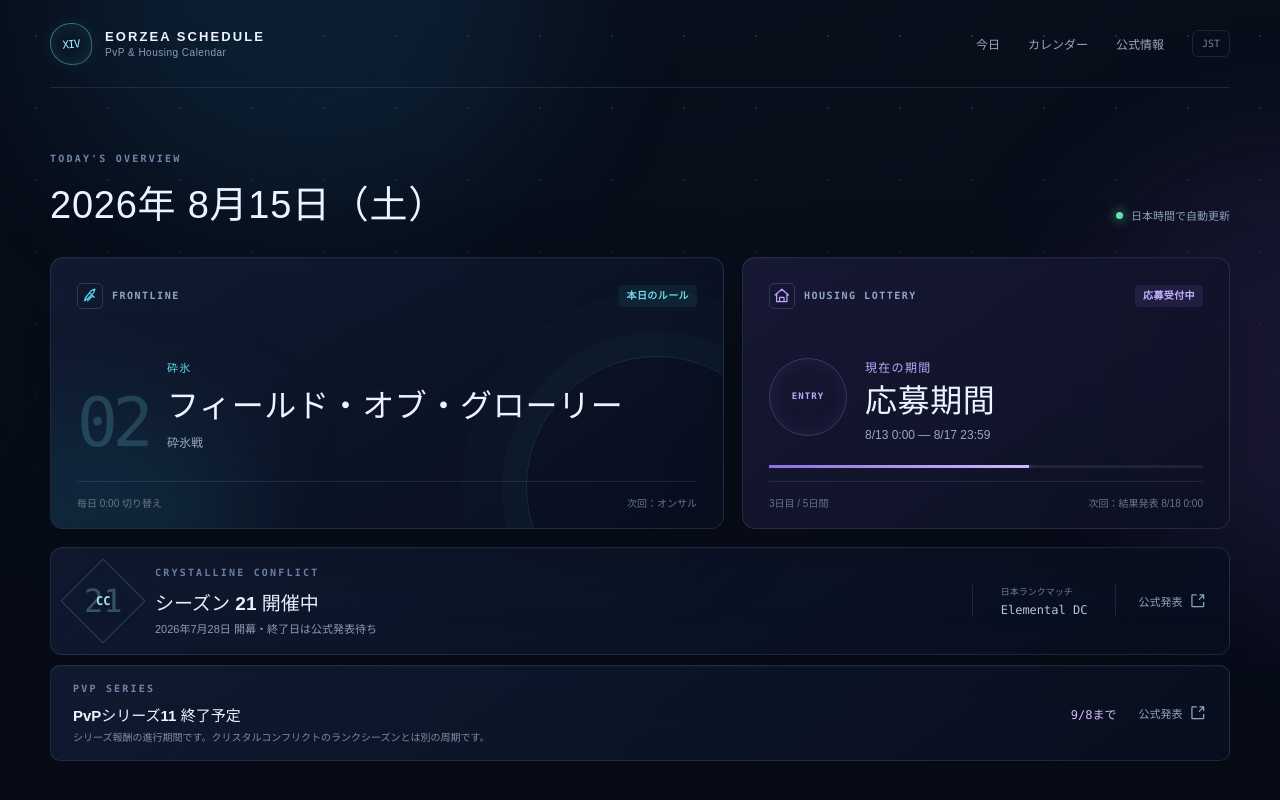
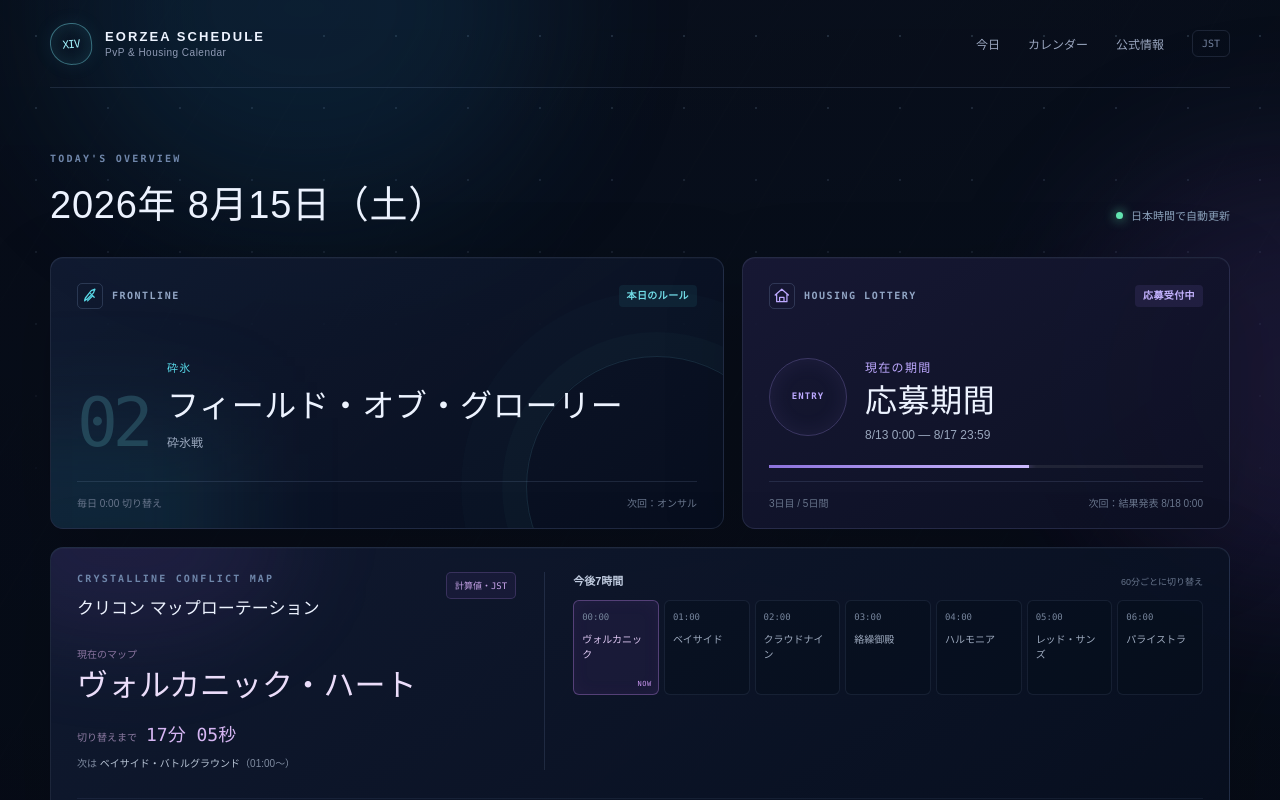
Before and after one commit to naikasann/ff14_calendar, a Next.js app: page / in a window 1280 px wide. Shown: the top 800 px of the page. Built offline with nearby package versions, Linux system fonts and the light colour scheme.

Commit message:
Show live Crystalline Conflict map rotation

```diff
--- a/app/page.tsx
+++ b/app/page.tsx
@@ -10,6 +10,10 @@
   getUpcomingOfficialEvents,
   type OfficialEvent,
 } from "./official-events";
+import {
+  formatCcRemaining,
+  getCrystallineConflictSchedule,
+} from "./cc-rotation";
 import {
   CC_SEASON,
   addDays,
@@ -157,6 +161,60 @@
   );
 }
 
+const JST_TIME_FORMATTER = new Intl.DateTimeFormat("ja-JP", {
+  timeZone: "Asia/Tokyo",
+  hour: "2-digit",
+  minute: "2-digit",
+  hour12: false,
+});
+
+function CrystallineConflictRotation() {
+  const [currentTime, setCurrentTime] = useState<number | null>(null);
+
+  useEffect(() => {
+    const updateTime = () => setCurrentTime(Date.now());
+    updateTime();
+    const timer = window.setInterval(updateTime, 1_000);
+    return () => window.clearInterval(timer);
+  }, []);
+
+  if (currentTime === null) {
+    return <article className="cc-rotation-card cc-loading" aria-label="クリスタルコンフリクトのマップを計算中">マップ情報を計算中…</article>;
+  }
+
+  const now = new Date(currentTime);
+  const schedule = getCrystallineConflictSchedule(now);
+  const [current, next] = schedule;
+
+  return (
+    <article className="cc-rotation-card">
+      <div className="cc-current">
+        <div className="cc-card-heading">
+          <div><p className="eyebrow">CRYSTALLINE CONFLICT MAP</p><h2>クリコン マップローテーション</h2></div>
+          <span className="calculated-chip">計算値・JST</span>
+        </div>
+        <p className="cc-now-label">現在のマップ</p>
+        <strong className="cc-map-name">{current.map.name}</strong>
+        <div className="cc-countdown"><span>切り替えまで</span><strong>{formatCcRemaining(now, current.endsAt)}</strong></div>
+        <p className="cc-next-map">次は <strong>{next.map.name}</strong>（{JST_TIME_FORMATTER.format(next.startsAt)}〜）</p>
+      </div>
+      <div className="cc-timeline" aria-label="今後7時間のマップ予定">
+        <div className="cc-timeline-heading"><strong>今後7時間</strong><span>60分ごとに切り替え</span></div>
+        <ol>
+          {schedule.map((slot, index) => (
+            <li className={index === 0 ? "active" : ""} key={`${slot.startsAt.toISOString()}-${slot.map.id}`}>
+              <time>{JST_TIME_FORMATTER.format(slot.startsAt)}</time>
+              <span>{slot.map.shortName}</span>
+              {index === 0 && <small>NOW</small>}
+            </li>
+          ))}
+        </ol>
+      </div>
+      <p className="cc-calculation-note">※ 公式の順番と60分周期を、確認済みの基準時刻から計算しています。メンテナンス後などはゲーム内のコンテンツファインダーもご確認ください。</p>
+    </article>
+  );
+}
+
 function TodayPanel({ today }: { today: CalendarDate }) {
   const frontline = getFrontlineForDate(today);
   const nextFrontline = getFrontlineForDate(addDays(today, 1));
@@ -200,6 +258,8 @@
           </div>
         </article>
       </div>
+
+      <CrystallineConflictRotation />
 
       <article className="season-card">
         <div className="season-emblem"><span>CC</span><small>21</small></div>
@@ -278,6 +338,7 @@
   const sources = [
     ["フロントライン周期", "https://jp.finalfantasyxiv.com/lodestone/topics/detail/072b03a01b057707a9b9b6476c898c9ed3c7c4a4"],
     ["ハウジング抽選", "https://jp.finalfantasyxiv.com/lodestone/topics/detail/ffe05674f919dad5f4f13d443f2fd7067a3dc2b0"],
+    ["クリコンマップ周期", "https://jp.finalfantasyxiv.com/lodestone/topics/detail/072b03a01b057707a9b9b6476c898c9ed3c7c4a4"],
     ["クリコンSeason 21", CC_SEASON.officialUrl],
   ];
   return (
```
